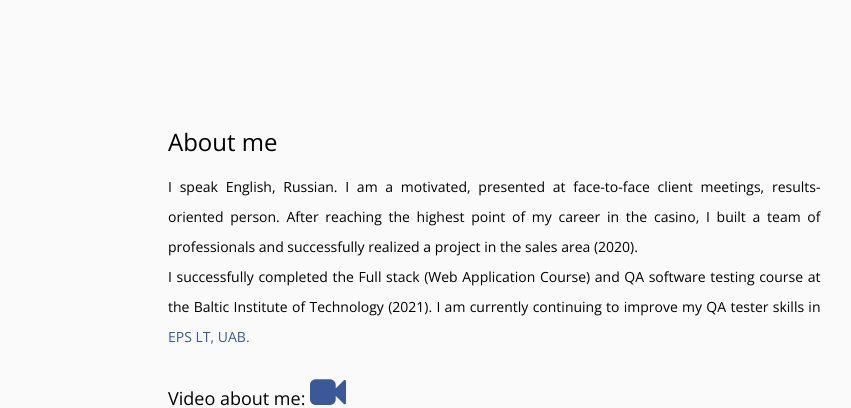
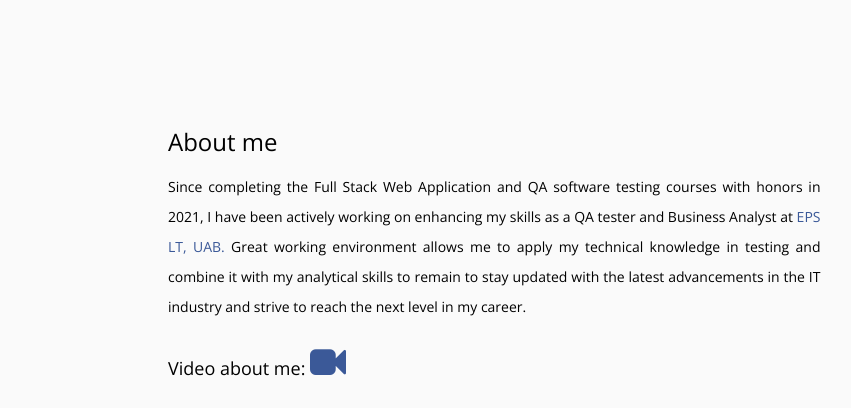
Before and after one commit to bemze/Mano-porfolio, a plain HTML site: page index.html in a window 1280 px wide. Shown: the part 918-1326 px from the top of the page, 292-1143 px from the left. Drawn offline with nearby package versions, Linux system fonts and the light colour scheme.

Commit message:
Update index.html

```diff
--- a/index.html
+++ b/index.html
@@ -118,13 +118,8 @@
                     data-scrollreveal="enter right and move 100px, wait 0.4s">
                     <h3> About me</h3>
                     <p>
-                        I speak English, Russian.
-                        I am a motivated, presented at face-to-face client meetings, results-oriented person.
-                        After reaching the highest point of my career in the casino, I built a team of professionals
-                        and successfully realized a project in the sales area (2020).<br>
-                        I successfully completed the Full stack (Web Application Course) and QA software testing course at the Baltic
-                        Institute of Technology (2021).
-                        I am currently continuing to improve my QA tester skills in <a href="https://eps.lt"> EPS LT, UAB. </a>
+                        Since completing the Full Stack Web Application and QA software testing courses with honors in 2021, I have been actively working on enhancing my skills as a QA tester and Business Analyst at <a href="https://eps.lt"> EPS LT, UAB. </a>
+Great working environment allows me to apply my technical knowledge in testing and combine it with my analytical skills to remain to stay updated with the latest advancements in the IT industry and strive to reach the next level in my career.
                     </p>
                     <!-- <h4>Full my resume:  <a href="https://www.linkedin.com/in/mantas-zabiela-a5ba90166/"><i
                         class="fa fa-linkedin-square fa-2x color-linkedin"></i></a></h4> -->
```
